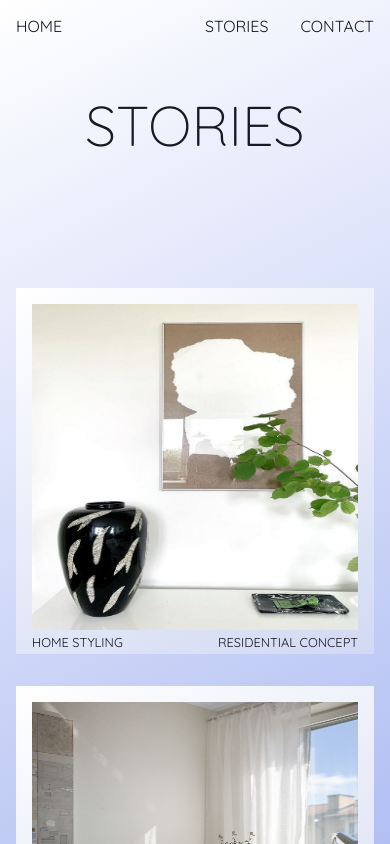
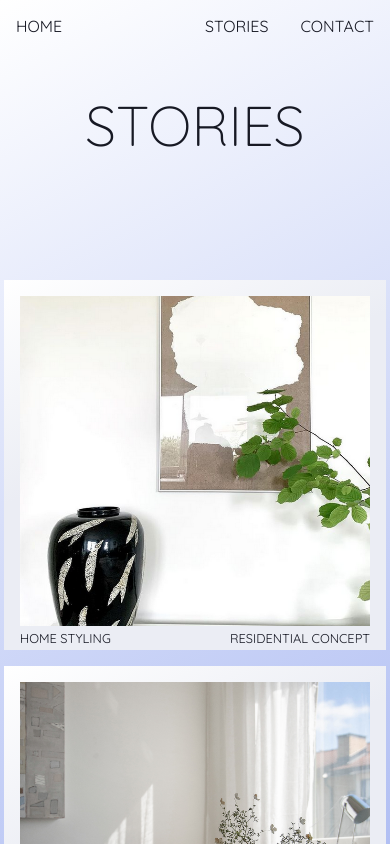
Before and after one commit to pinne/forgetmenotstudio, a Next.js app: page /stories in a window 390 px wide. Shown: the top 844 px of the page. Built offline with nearby package versions, Linux system fonts and the light colour scheme.

Commit message:
Fixing image containment in stories

```diff
--- a/components/project-puff.module.css
+++ b/components/project-puff.module.css
@@ -5,13 +5,19 @@
   margin: auto 0;
 }
 .puff {
+  display: inline-block;
   margin: 1em;
   padding: 1em 1em 0.3em 1em;
   border-bottom: 1px solid rgb(179, 179, 179);
-  border-left: 1px solid rgb(187, 187, 187);
-  border-top: 1px solid rgb(210, 217, 243);
+  border-left: 1px solid rgb(219, 219, 219);
+  border-top: 1px solid rgb(223, 227, 244);
   border-right: 1px solid rgb(210, 217, 243);
-  background: linear-gradient(153deg, rgba(255,255,255,1) 0%, rgb(210, 217, 243) 100%);
+  background: linear-gradient(153deg, rgba(255,255,255,1) 0%, rgb(235, 237, 244) 40%), rgba(255,255,255,1) 100%;
+}
+.imageContainer {
+  position: relative;
+  width: 350px;
+  height: 330px;
 }
 .puff a:hover {
   text-decoration: none;
@@ -24,6 +30,7 @@
   border: 1px dashed black;
 }
 .bottom {
+  padding-top: 4px;
   display: flex;
   justify-content: space-between;
   font-size: 0.8em;
@@ -34,12 +41,19 @@
   text-decoration: none;
   color: #171924;
 }
-@media only screen and (max-width: 600px) {
+@media only screen and (max-width: 820px) {
+  .puff {
+    margin: 0.5em;
+  }
+}
+@media only screen and (max-width: 798px) {
   .container {
     flex-direction: column;
   }
   .puff,
   .puff:hover {
+    width: 350px;
     border: 0;
+    align-self: center;
   }
 }
--- a/pages/stories/index.js
+++ b/pages/stories/index.js
@@ -7,12 +7,14 @@ function LargePuff({image, project, description}) {
   return (
     <div className={styles.puff}>
       <a href="#">
+      <div className={styles.imageContainer}>
         <Image
           src={image}
           className={styles.cover}
-          width="350"
-          height="350"
+          layout="fill"
+          objectFit="cover"
         />
+      </div>
         <div className={styles.bottom}>
           <div>{project}</div>
           <div>{description}</div>
```
